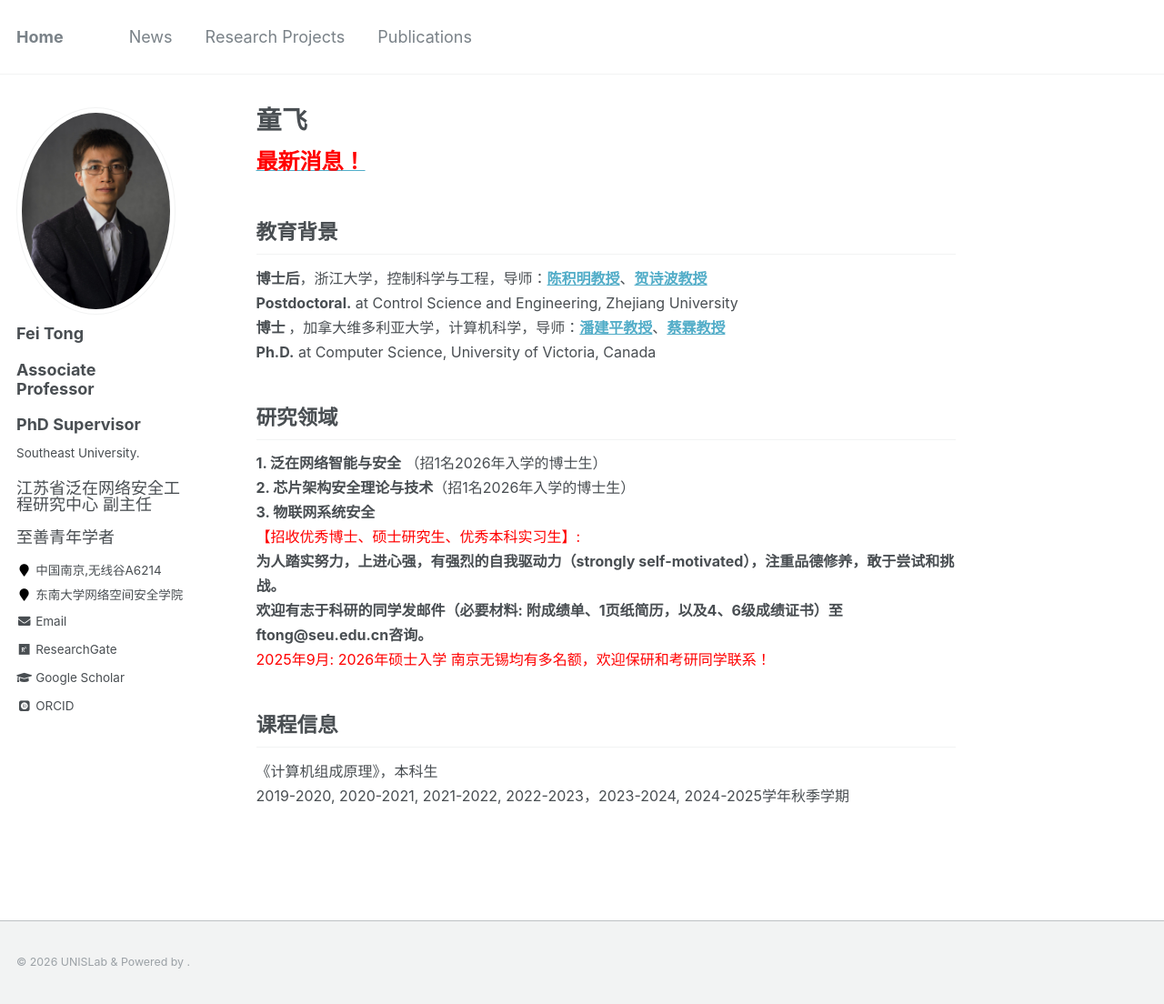
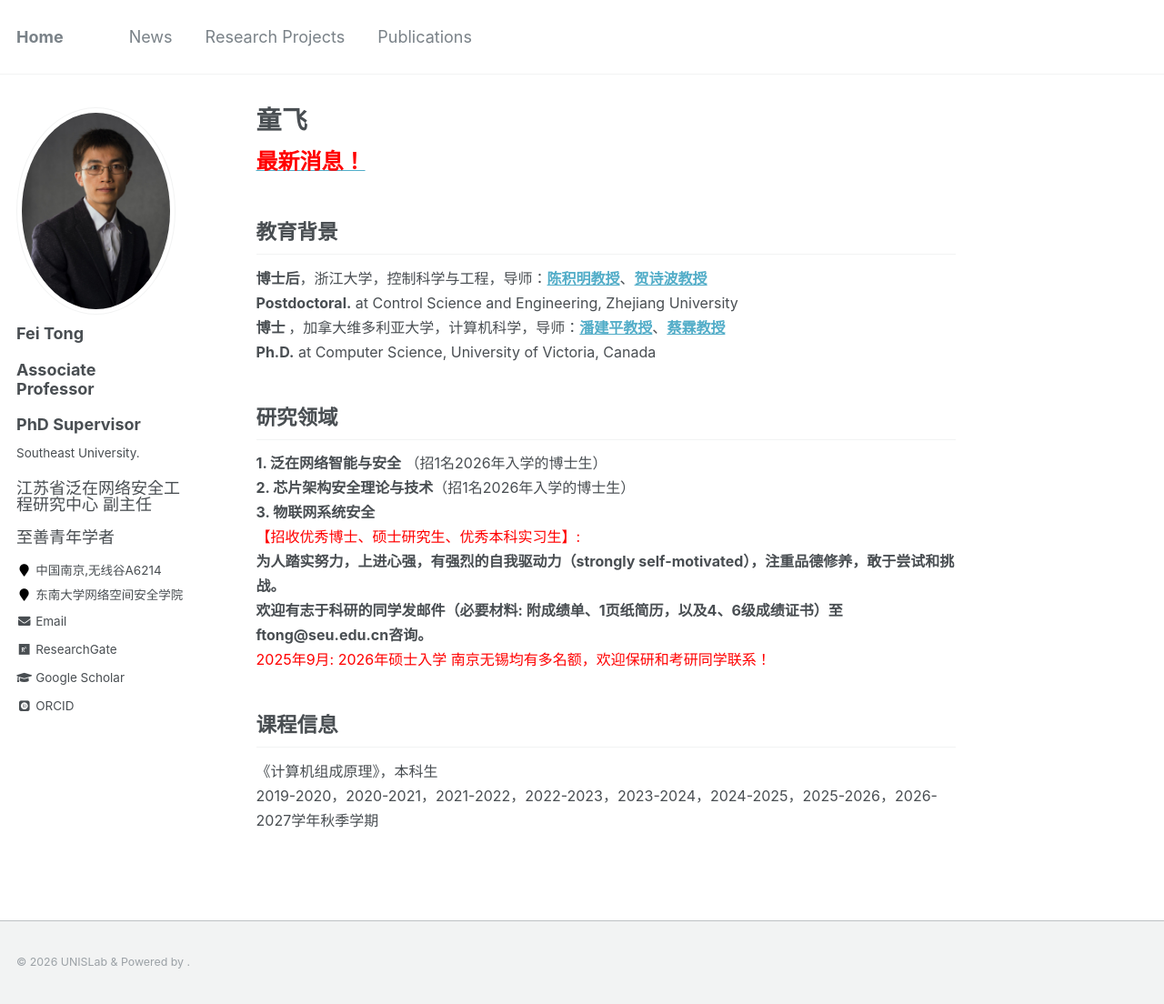
Before and after one commit to fei-tong/fei-tong.github.io, a Jekyll site: the page built from _pages/about.md, in a window 1280 px wide and 1104 px high. Shown: the whole window at 91% size. Built offline with Jekyll 4.4.1, drawn with Linux system fonts in a browser that asks for light colours; some web fonts are replaced.

Commit message:
Update about.md

```diff
--- a/_pages/about.md
+++ b/_pages/about.md
@@ -34,7 +34,7 @@ redirect_from:
 
 <font size="3">
 《计算机组成原理》，本科生<br>
-2019-2020, 2020-2021, 2021-2022, 2022-2023，2023-2024, 2024-2025学年秋季学期<br>
+2019-2020，2020-2021，2021-2022，2022-2023，2023-2024，2024-2025，2025-2026，2026-2027学年秋季学期<br>
 </font>
 
 
```
